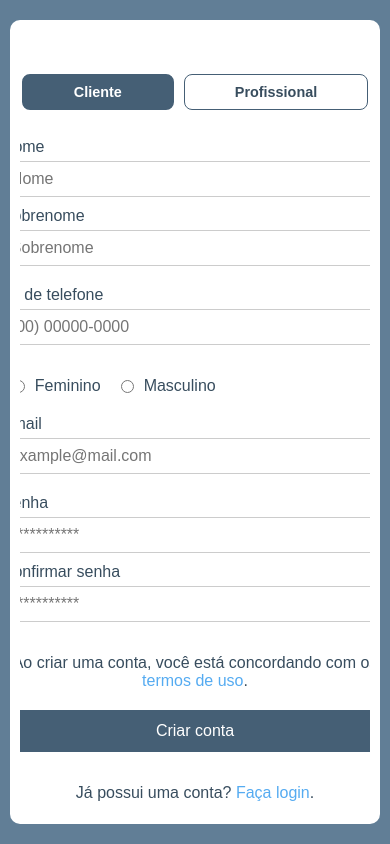
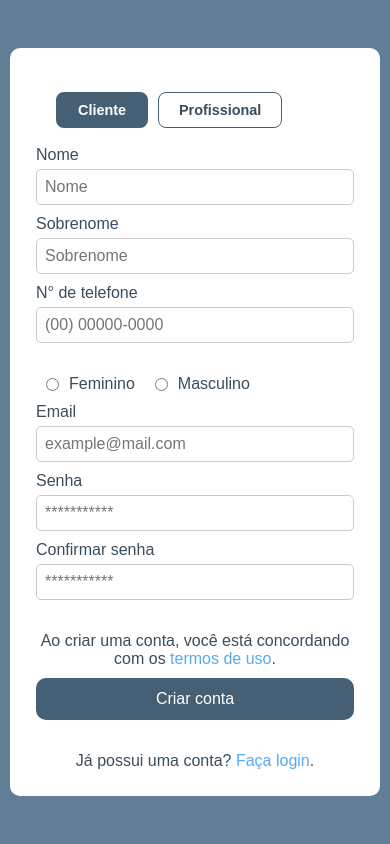
Before and after one commit to NFTSZ/minvo, a plain HTML site: page register-user.html in a window 390 px wide. Drawn offline with Linux system fonts and the light colour scheme.

Commit message:
ajustes da responsividade: celulares

```diff
--- a/styles/register-user.css
+++ b/styles/register-user.css
@@ -13,7 +13,6 @@ body {
     height: 100vh;
     margin: 0;
     transition: opacity 0.5s ease-out;
-    overflow: hidden; /* Impede overflow horizontal */
 }
 
 body.fade-out {
@@ -38,11 +37,13 @@ body.fade-out {
 
 .register-container {
     width: 100%;
-    padding: 2rem;
+    padding: 1rem;
     display: flex;
     flex-direction: column;
     align-items: center;
-    overflow: hidden;
+    overflow-y: auto; /* Permite rolagem no container de registro */
+    box-sizing: border-box;
+    max-height: 90vh;
 }
 
 .toggle-buttons {
@@ -78,17 +79,19 @@ button[type="button"].border {
 
 .row {
     display: flex;
-    gap: 30px;
+    gap: 10px;
     justify-content: center;
-    padding-top: 20px;
+    padding-top: 10px;
     flex-wrap: wrap;
     width: 100%;
+    box-sizing: border-box;
 }
 
 .form-group {
     flex: 1;
     min-width: 200px;
     width: 100%;
+    max-width: 100%;
 }
 
 label {
@@ -101,12 +104,14 @@ input[type="password"],
 input[type="tel"] {
     color: #384D5E;
     font-weight: 400;
+    max-width: 100%;
     width: 100%;
     padding: 8px;
     margin-top: 5px;
     border: 1px solid #ccc;
     border-radius: 5px;
     font-size: 1rem;
+    box-sizing: border-box;
 }
 
 .options {
@@ -166,11 +171,13 @@ a {
         box-shadow: none;
         margin: 10px;
         padding: 10px;
+        max-width: 100%;
     }
 
     .register-container {
         padding: 1rem;
         width: 100%;
+        max-width: 100%;
     }
 
     .toggle-buttons {
@@ -182,6 +189,7 @@ a {
     button[type="button"].border {
         font-size: 0.9rem;
         padding: 8px 50px;
+        padding: 8px 20px;
     }
 
     .row {
```
